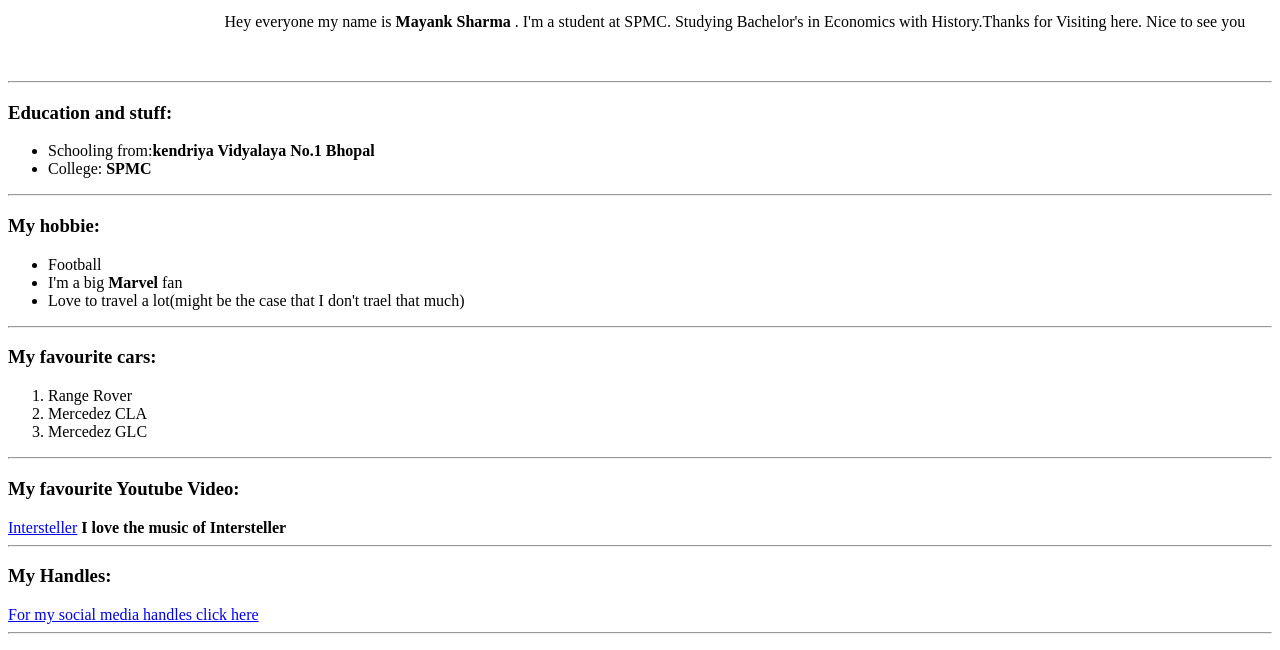
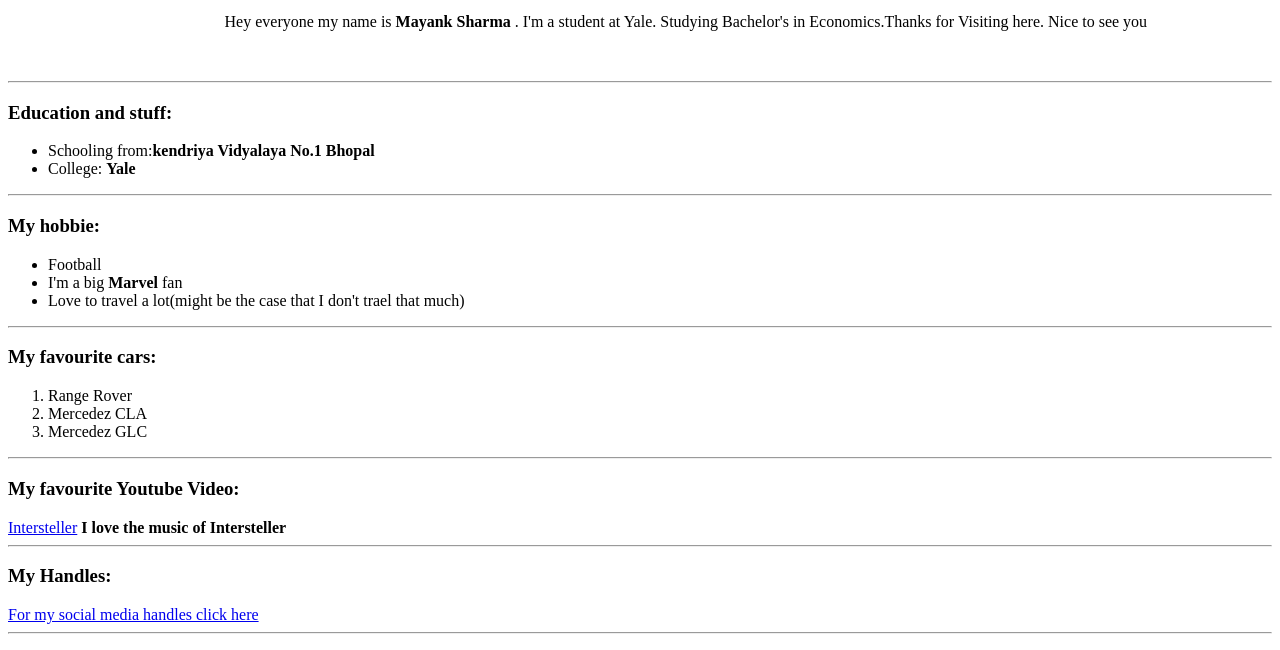
Before and after one commit to munkeee/cv, a plain HTML site: page index.html in a window 1280 px wide. Shown: the part 135-785 px from the top of the page. Drawn offline with Linux system fonts and the light colour scheme.

Commit message:
Update index.html

```diff
--- a/index.html
+++ b/index.html
@@ -10,7 +10,7 @@
         <td><img src="file:///C:/Users/aco/Downloads/IMG_20211228_150819%20(1)-modified.png" alt="mayank Profile Picture" width="300" height="300"></td>
         <td><h1>Mayank Sharma</h1>
         <p><em>Founder and CEO <strong>HaVi Inc.</strong></em></p>
-        <p>Hey everyone my name is <strong>Mayank Sharma </strong>. I'm a student at SPMC. Studying Bachelor's in Economics with History.Thanks for Visiting here. Nice to see you</p></td>
+        <p>Hey everyone my name is <strong>Mayank Sharma </strong>. I'm a student at Yale. Studying Bachelor's in Economics.Thanks for Visiting here. Nice to see you</p></td>
       </tr>
     </table>
 
@@ -19,7 +19,7 @@
     <h3>Education and stuff:</h3>
      <ul>
        <li>Schooling from:<strong>kendriya Vidyalaya No.1 Bhopal</strong></li>
-       <li>College: <strong>SPMC</strong></li>
+       <li>College: <strong>Yale</strong></li>
      </ul>
     <hr>
     <h3>My hobbie:</h3>
```
